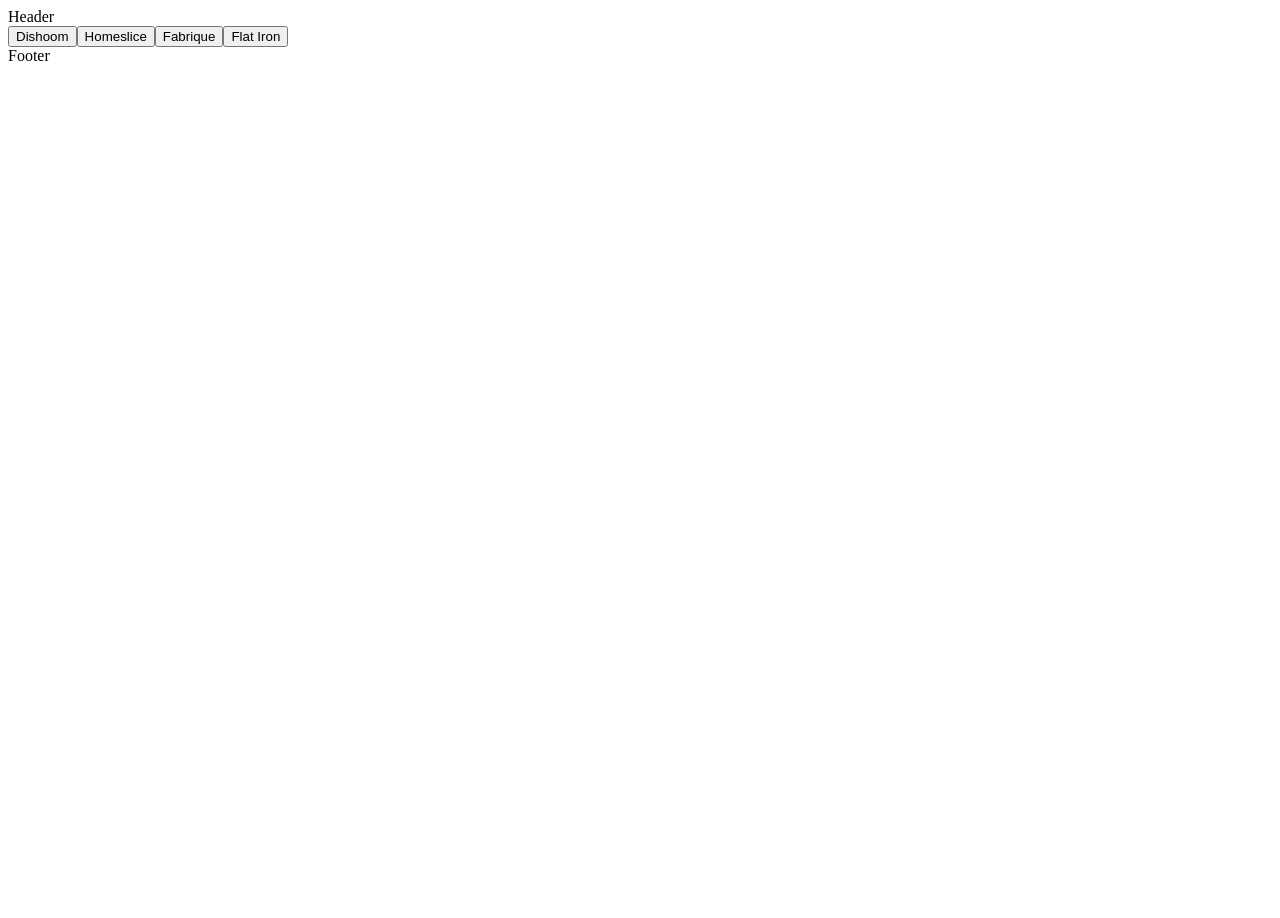
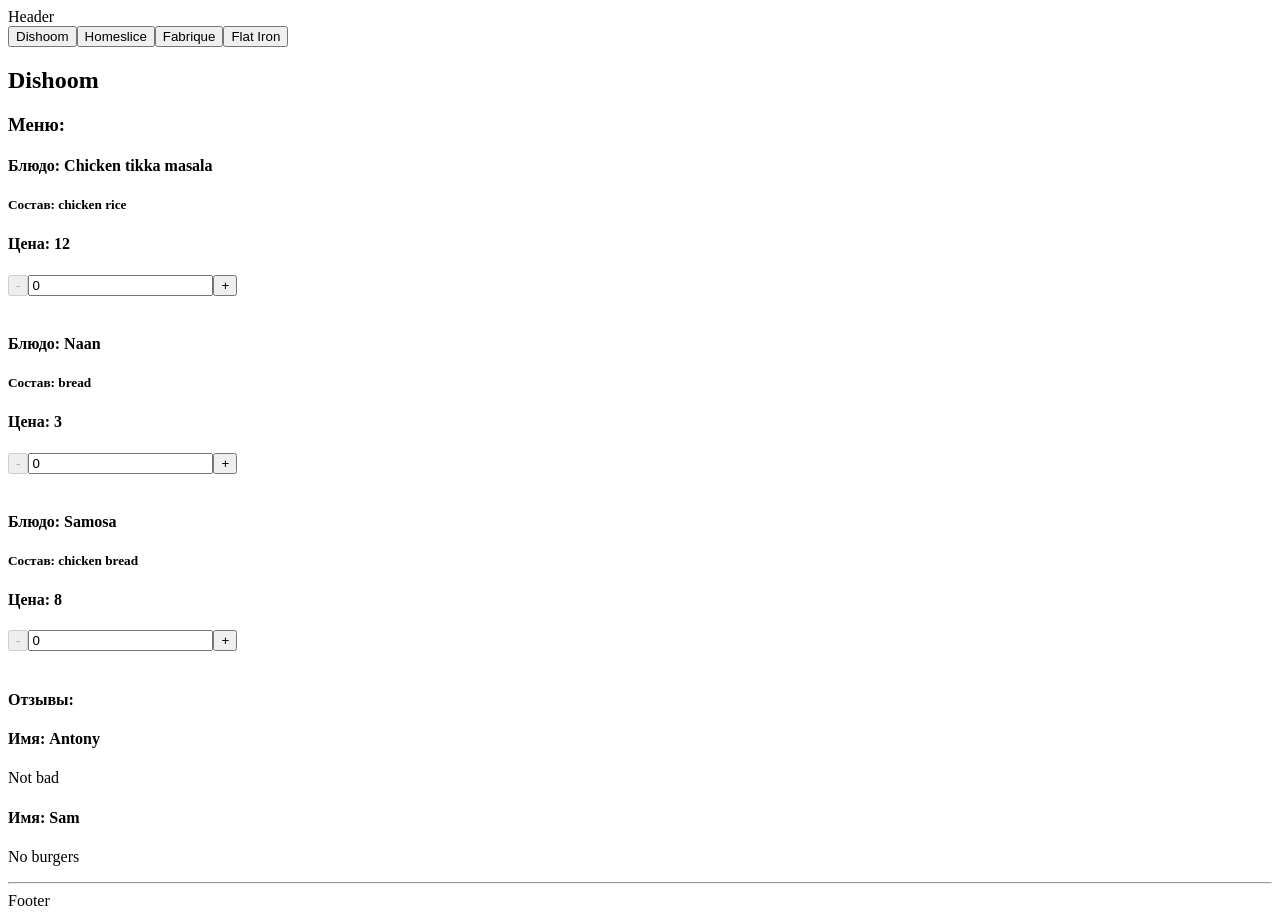
Before and after one commit to alex-suschin/learn-js-react, a React (Vite) app: page / in a window 1280 px wide. Before the commit the page ends 800 px from the top, so only its background shows below. Built offline with nearby package versions, Linux system fonts and the light colour scheme.

Commit message:
исправления ДЗ 2

```diff
--- /dev/null
+++ b/src/components/counter/component.jsx
@@ -0,0 +1,11 @@
+import React from 'react'
+
+export const Counter = ({value, increment, decrement, min = 0, max = 5}) => {
+  return (
+    <div>
+        <button onClick={decrement} disabled={value <= min}>-</button>
+        <input type="text" placeholder='Кол-во' defaultValue="0" value={value} />
+        <button onClick={increment} disabled={value >= max}>+</button>
+    </div>
+  )
+}
--- a/src/components/dish/component.jsx
+++ b/src/components/dish/component.jsx
@@ -1,15 +1,16 @@
 import React, { useState } from 'react'
+import { Counter } from '../counter/component';
 
 export const Dish = ({dish}) => {
 
-  const [col, setCol] = useState(0);
+  const [amount, setAmount] = useState(0);
 
   let plus = () => {
-    setCol(col+1);
+    setAmount(amount + 1);
   }
 
   let minus = () => {
-    setCol(col-1);
+    setAmount(amount - 1);
   }
 
   return (
@@ -21,11 +22,7 @@
             ))
             }</h5>
         <h4>Цена: {dish.price}</h4>
-        <div>
-          <button onClick={minus}>-</button>
-          <input type="text" placeholder='Кол-во' defaultValue="0" value={col} min={0} max={5} />
-          <button onClick={plus}>+</button>
-        </div>
+        <Counter value={amount} increment={plus} decrement={minus} />
         <br />
     </div>
   )
--- a/src/components/restaurant-tab/component.jsx
+++ b/src/components/restaurant-tab/component.jsx
@@ -1,7 +1,7 @@
 import React from 'react'
 
-export const RestaurantTab = ({title, checkActiveRestaurant}) => {
+export const RestaurantTab = ({title, onClick }) => {
   return (
-    <button onClick={checkActiveRestaurant}>{title}</button>
+    <button onClick={onClick }>{title}</button>
   )
 }
--- a/src/components/restaurant-tabs/component.jsx
+++ b/src/components/restaurant-tabs/component.jsx
@@ -1,18 +1,11 @@
 import React from 'react'
 import { RestaurantTab } from '../restaurant-tab/component'
 
-export const RestaurantTabs = ({restaurants, activeRestaurant, checkActiveRestaurant}) => {
-
-    const buttonRestaurantClick = () => {
-        console.log(1)
-    }
-
-    console.log('activeRestaurant', activeRestaurant);
-
+export const RestaurantTabs = ({restaurants, onTabClick}) => {
     return (
         <div>
-            {restaurants.map((name, index) => (
-                <RestaurantTab key={name} title={name} checkActiveRestaurant={() => checkActiveRestaurant(name)} />
+            {restaurants.map(({name}, index) => (
+                <RestaurantTab key={name} title={name} onClick={() => onTabClick(index)} />
             ))}
         </div>
     )
--- a/src/components/restaurant/component.jsx
+++ b/src/components/restaurant/component.jsx
@@ -2,19 +2,19 @@
 import { Dish } from '../dish/component'
 import { Review } from '../review/component'
 
-export const Restaurant = ({elem}) => {
+export const Restaurant = ({restaurant}) => {
   return (
     <div>
-      <h2>{elem.name}</h2>
+      <h2>{restaurant.name}</h2>
       <h3>Меню:</h3>
       {
-        elem.menu.map((dish, idx) => {
+        restaurant.menu.map((dish, idx) => {
           return <Dish key={idx} dish={dish} />
         })
       }
       <h4>Отзывы:</h4>
       {
-        elem.reviews.map((rewiew, idx) => {
+        restaurant.reviews.map((rewiew, idx) => {
           return <Review key={idx} rewiew={rewiew} />
         })
       }
--- a/src/components/restaurants/component.jsx
+++ b/src/components/restaurants/component.jsx
@@ -1,11 +1,11 @@
 import React from 'react'
 import { Restaurant } from '../restaurant/component'
 
-export const Restaraunts = ({restaurants, activeRestaurant}) => {
+export const Restaraunts = ({restaurants}) => {
   return (
     <div>
-      {restaurants.map((elem) => (
-        <Restaurant key={elem.name} elem={elem}></Restaurant>
+      {restaurants.map((restaurant) => (
+        <Restaurant key={restaurant.name} restaurant={restaurant} />
       ))}
     </div>
 
--- a/src/pages/restourants-page/component.jsx
+++ b/src/pages/restourants-page/component.jsx
@@ -1,32 +1,19 @@
 import React, { useState } from 'react'
 import { RestaurantTabs } from '../../components/restaurant-tabs/component';
-import { Restaraunts } from '../../components/restaurants/component';
+import { Restaurant } from '../../components/restaurant/component';
 
 export const RestaurantsPage = ({ restaurants }) => {
-    const [activeRestaurant, setActiveRestaurant] = useState('');
-    const restaurantsList = Array.from(new Set(restaurants.map(({ name }) => name)));
-
-    const checkActiveRestaurant = (e) => {
-      setActiveRestaurant(e);
-    }
-
-    const filteredRestaurants = restaurants.filter(
-      ({ name }) =>
-        name === activeRestaurant
-    );
-
-    console.log('activeRestaurant', activeRestaurant);
+    const [activeRestaurantIndex, setActiveRestaurantIndex] = useState(0);
+    const activeRestaurant = restaurants[activeRestaurantIndex];
 
     return (
       <div>
         <RestaurantTabs
-          checkActiveRestaurant={checkActiveRestaurant}
-          restaurants={restaurantsList}
-          activeRestaurant={activeRestaurant}
-          onCategorySelect={(restaurant) => console.log(restaurant)}
+          restaurants={restaurants}
+          onTabClick={setActiveRestaurantIndex}
         />
 
-        <Restaraunts restaurants={filteredRestaurants} activeRestaurant={activeRestaurant} />
+        {activeRestaurant && <Restaurant restaurant={activeRestaurant} />}
       </div>
     );
   };
```
